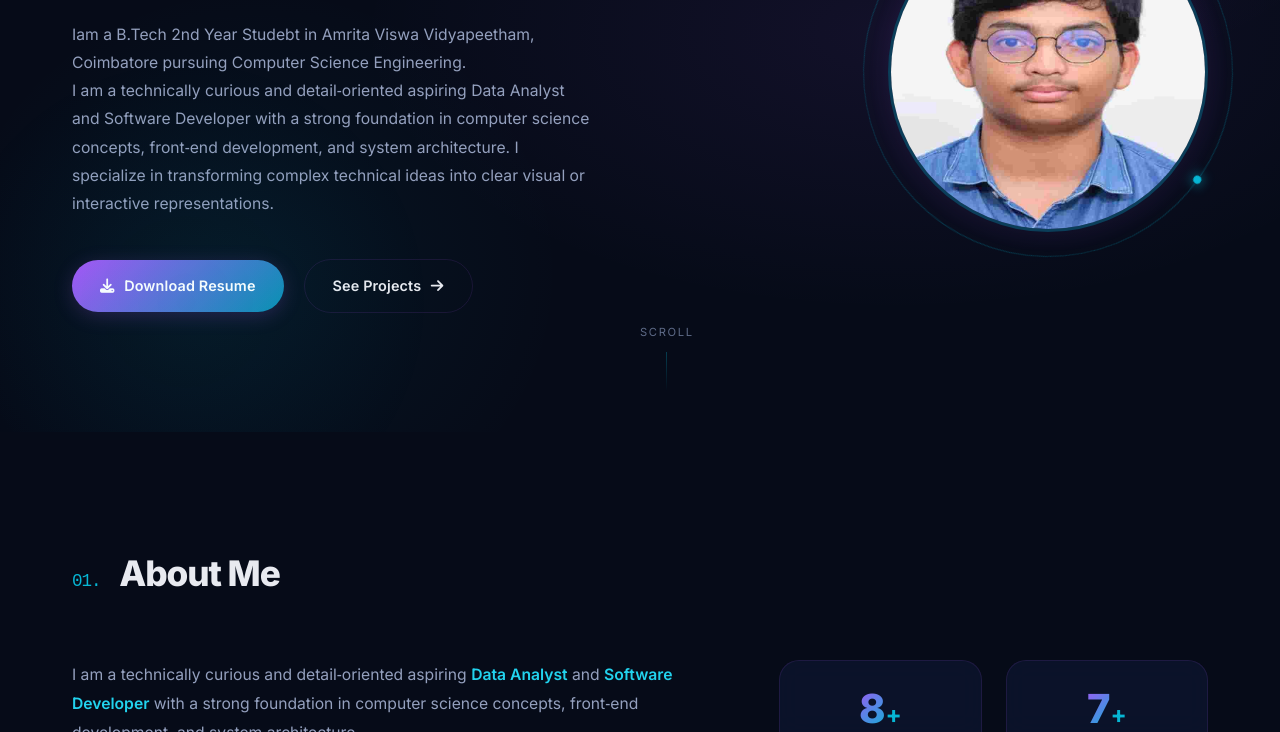
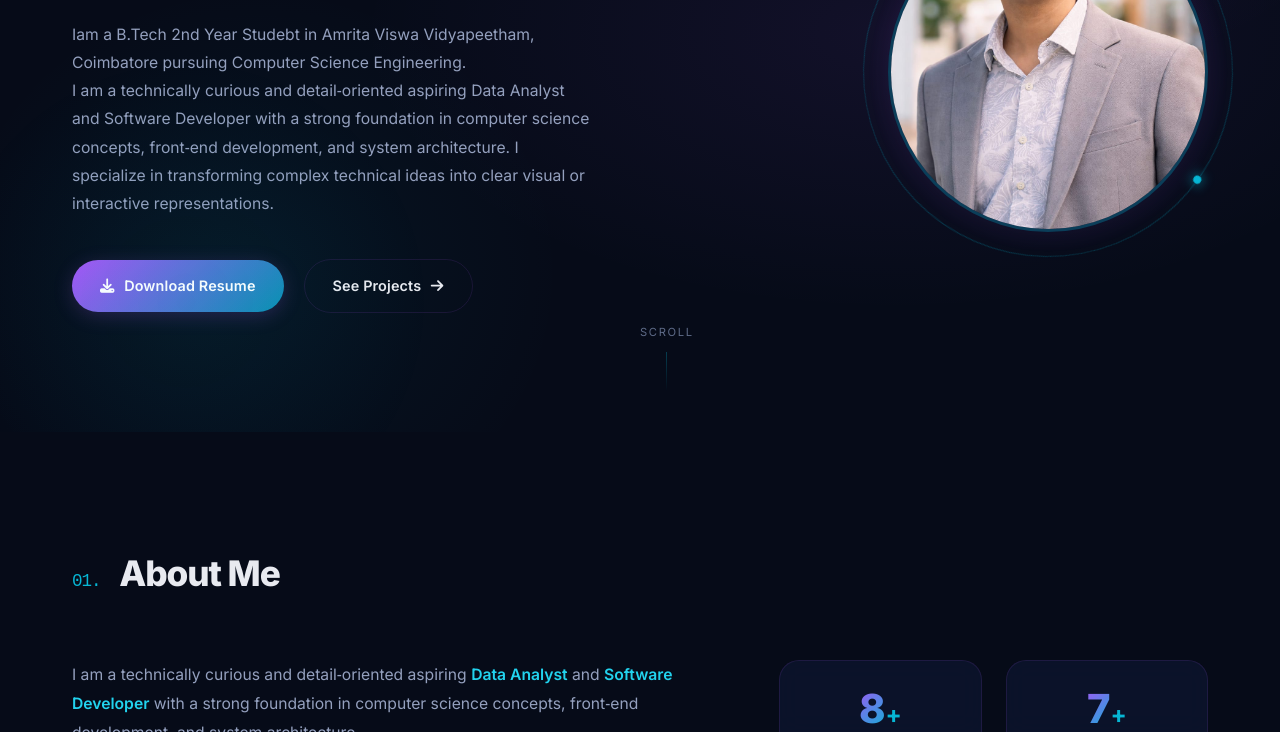
Before and after one commit to rishitkumar8/Portfolio, a plain HTML site: page index.html in a window 1280 px wide. Shown: the part 368-1100 px from the top of the page. Drawn offline with Linux system fonts and the light colour scheme.

Commit message:
Update profile image source in index.html

```diff
--- a/index.html
+++ b/index.html
@@ -75,7 +75,7 @@
             <div class="hero-image">
                 <div class="image-glow"></div>
                 <div class="image-frame">
-                    <img src="Rishit Photo.jpg" alt="Rishit Kumar" id="profileImg">
+                    <img src="Rishit's Photo 2.jpeg" alt="Rishit Kumar" id="profileImg">
                 </div>
                 <div class="image-ring"></div>
             </div>
```
